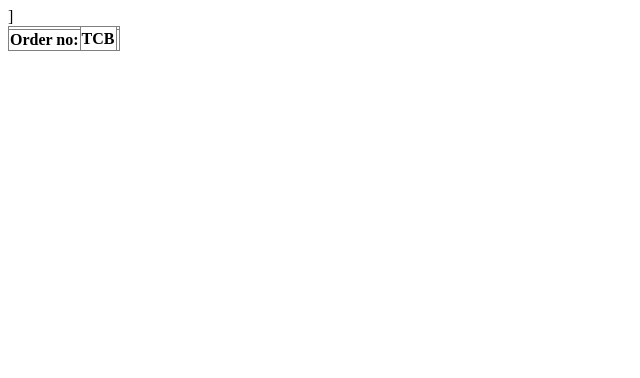
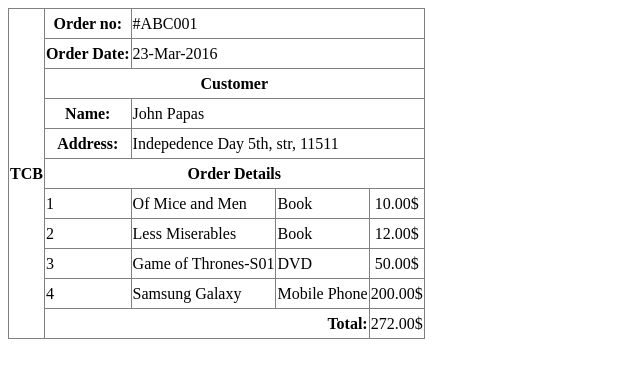
Before and after one commit to turb0snail/Orient_lesson3, a plain HTML site: page table2/index.html in a window 1280 px wide. Shown: the whole page, without its empty margins (0-640 px from the left). Drawn offline with Linux system fonts and the light colour scheme.

Commit message:
improvement/table2

```diff
--- a/table2/index.html
+++ b/table2/index.html
@@ -8,14 +8,73 @@
 </head>
 <body>
     <table border="1" style="border-collapse: collapse;">
-       <th>
-           <th rowspan="11">TCB</th>
 
-      </th>
+       <tr style="width: 30;">
 
-      <tr>
-        <th>Order no:</th>]
-        <th></th>
+           <th rowspan="12">TCB</th>
+
+      </tr>
+
+      <tr style="height: 30px;">
+        <th> Order no: </th>
+        <td colspan="5"> #ABC001 </td>
+      </tr>
+
+      <tr style="height: 30px;">
+        <th>Order Date:</th>
+        <td colspan="5">23-Mar-2016</td>
+      </tr>
+
+      <tr style="height: 30px;">
+        <th colspan="6">Customer</th>
+      </tr>
+
+      <tr style="height: 30px;">
+        <th>Name: </th>
+        <td colspan="5">John Papas</td>
+      </tr>
+
+      <tr style="height: 30px;">
+        <th>Address:</th>
+        <td colspan="5">Indepedence Day 5th, str, 11511</td>
+      </tr>
+
+      <tr style="height: 30px;">
+        <th colspan="6">Order Details</th>
+      </tr>
+
+      <tr style="height: 30px;">
+        <td>1</td>
+        <td colspan="2">Of Mice and Men</td>
+      <td colspan="2">Book</td>
+      <td align="center">10.00$</td>
+      </tr>
+
+      <tr style="height: 30px;">
+        <td>2</td>
+        <td colspan="2"> Less Miserables</td>
+        <td colspan="2">Book</td>
+        <td align="center">12.00$</td>
+      </tr>
+
+      <tr style="height: 30px;">
+        <td>3</td>
+        <td colspan="2">Game of Thrones-S01</td>
+        <td colspan="2">DVD</td>
+        <td align="center">50.00$</td>
+      </tr>
+
+      <tr style="height: 30px;">
+        <td>4</td>
+        <td colspan="2"> Samsung Galaxy</td>
+        <td colspan="2">Mobile Phone</td>
+        <td align="center">200.00$</td>
+      </tr>
+
+
+      <tr style="height: 30px;">
+        <th colspan="5" align="right">Total:</th>
+        <td align="center">272.00$</td>
       </tr>
 
 
```
